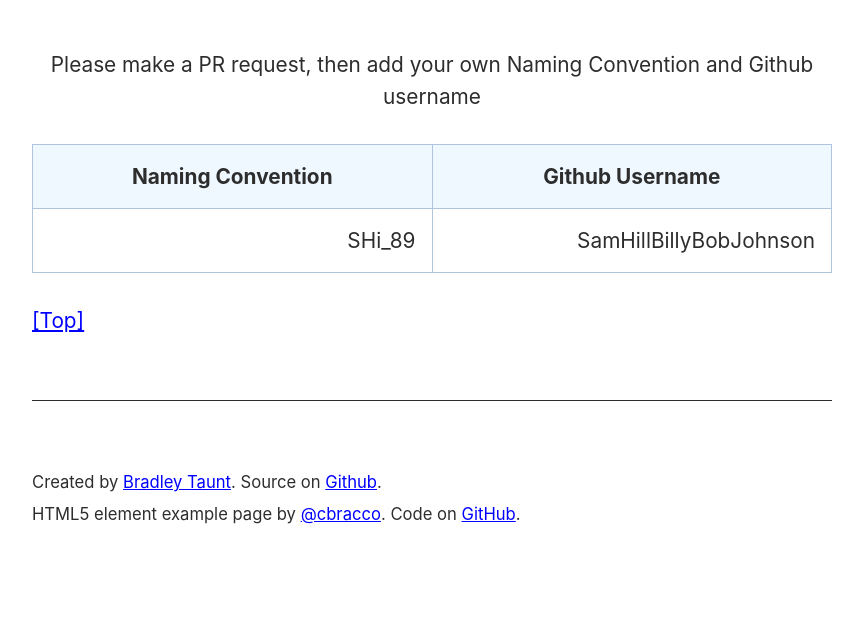
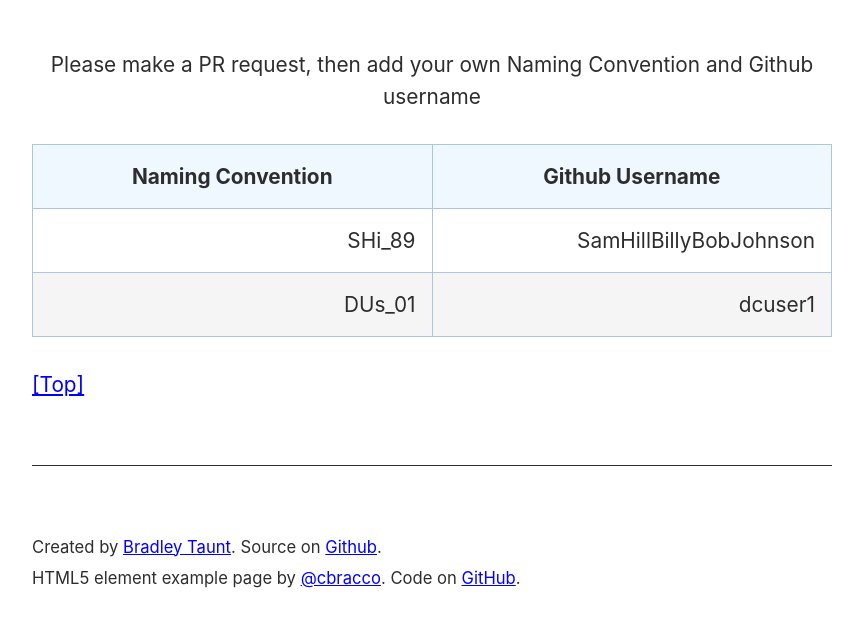
Before and after one commit to mmboldo/rvirani1dc.github.io, a plain HTML site: page index.html in a window 1280 px wide. Shown: the part 110-736 px from the top of the page, without its empty margins (208-1071 px from the left). Drawn offline with Linux system fonts and the light colour scheme.

Commit message:
Added dcuser1 to class list

```diff
--- a/index.html
+++ b/index.html
@@ -33,6 +33,10 @@
                   <td>SHi_89</td>
                   <td>SamHillBillyBobJohnson</td>
                 </tr>
+                <tr>
+                  <td>DUs_01</td>
+                  <td>dcuser1</td>
+                </tr>
                 <!-- <tr>
                   <td></td>
                   <td></td>
```
